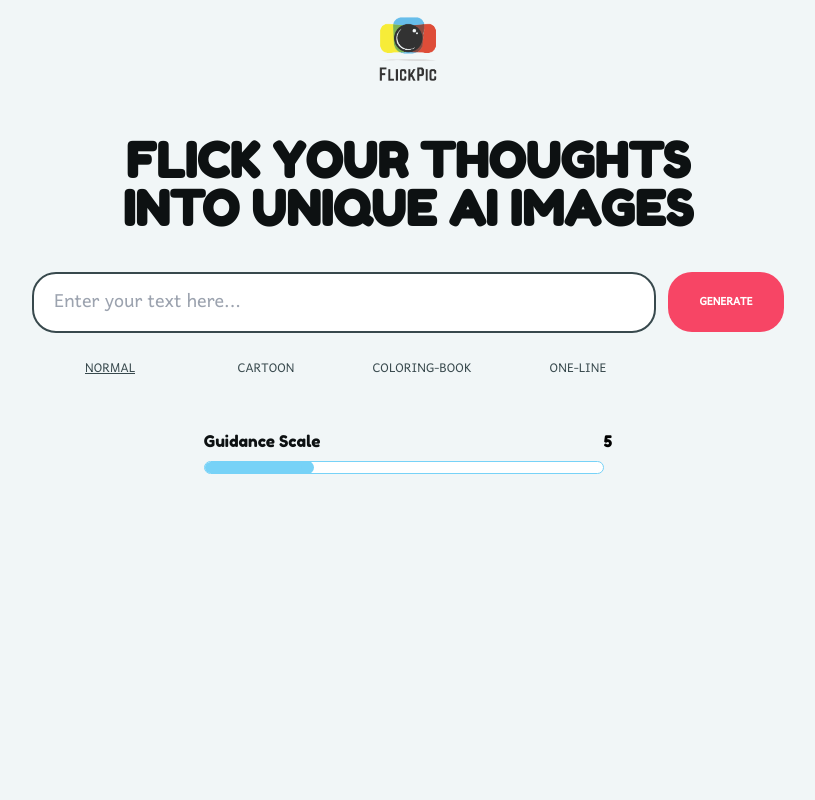
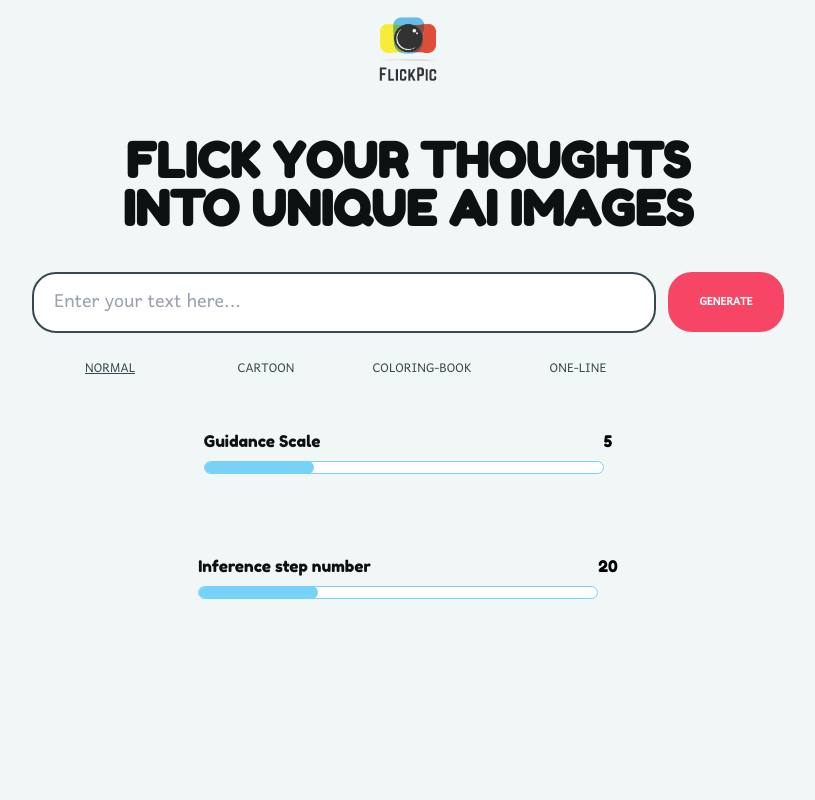
Before and after one commit to pbegovac/flickpic, a React (Create React App) app: page / in a window 1280 px wide. Shown: the top 800 px of the page, without its empty margins (232-1047 px from the left). Built offline with nearby package versions, Linux system fonts and the light colour scheme.

Commit message:
Adding inference value

```diff
--- a/src/components/Generator/GenerateImage.js
+++ b/src/components/Generator/GenerateImage.js
@@ -1,7 +1,6 @@
 import { useState } from "react";
 import Images from "./Images";
-import owl1 from "../../images/owl1.png";
-import GuidanceScale from "./GuidanceScale";
+import Scale from "./Scales";
 import Loader from "./Loader";
 import { categories } from "../../utils/categories";
 
@@ -11,6 +10,8 @@ const GenerateImage = ({ onSubmit, src, alt }) => {
   const [loading, setLoading] = useState(false);
   const [inputTextValue, setInputTextValue] = useState("");
   const [guidanceValue, setGuidanceValue] = useState(5);
+  const [inferenceValue, setInferenceValue] = useState(20);
+
   const [category, setCategory] = useState({
     id: 1,
     value: "NORMAL",
@@ -39,6 +40,7 @@ const GenerateImage = ({ onSubmit, src, alt }) => {
       valueText: inputTextValue,
       guidanceValue: parseInt(guidanceValue),
       category: category.value.toLowerCase(),
+      inference: parseInt(inferenceValue),
     };
 
     onSubmit(data);
@@ -90,9 +92,21 @@ const GenerateImage = ({ onSubmit, src, alt }) => {
           <button className="generateButton bg-themeRed ml-3">GENERATE</button>
         </div>
       </form>
-      <GuidanceScale
-        guidanceValue={guidanceValue}
-        setGuidanceValue={setGuidanceValue}
+      <Scale
+        inputValue={guidanceValue}
+        setInputValue={setGuidanceValue}
+        label={"Guidance Scale"}
+        name={"Guidance Scale"}
+        max={"20"}
+        min={"0"}
+      />
+      <Scale
+        inputValue={inferenceValue}
+        setInputValue={setInferenceValue}
+        label={"Inference step number"}
+        name={"Inference step number"}
+        max={"70"}
+        min={"1"}
       />
       {loading && <Loader />}
       {areImagesShown && <Images src={src} alt={alt} />}
--- a/src/components/Generator/GuidanceScale.js
+++ b/src/components/Generator/Scales.js
@@ -1,29 +1,26 @@
-const GuidanceScale = ({ guidanceValue, setGuidanceValue }) => {
+const Scale = ({ label, inputValue, setInputValue, name, max, min }) => {
   return (
     <div className="w-full flex justify-around items-center mb-10 px-80 xs:px-12 lg:px-40 lg:mt-10 xl:px-60 xl:justify-center">
       <form className="flex flex-col items-start justify-end w-50">
-        <label
-          className="text-textBlack text-center mb-2"
-          htmlFor="guidanceValue"
-        >
-          Guidance Scale
+        <label className="text-textBlack text-center mb-2" htmlFor={name}>
+          {label}
         </label>
         <input
-          name="guidanceValue"
+          name={name}
           type="range"
-          min="0"
-          max="20"
-          onChange={(e) => setGuidanceValue(e.target.value)}
-          value={guidanceValue}
+          min={min}
+          max={max}
+          onChange={(e) => setInputValue(e.target.value)}
+          value={inputValue}
           className="range overflow-hidden bg-white rounded-3xl h-13 border appearance-none border-themeBlue xs:w-full xl:w-full"
         />
       </form>
       <div className=" flex flex-col justify-end items-start">
-        <p className="mb-2">{guidanceValue}</p>
+        <p className="mb-2">{inputValue} </p>
         <div className="h-13"></div>
       </div>
     </div>
   );
 };
 
-export default GuidanceScale;
+export default Scale;
--- a/src/pages/StartCreating.js
+++ b/src/pages/StartCreating.js
@@ -26,7 +26,7 @@ const StartCreating = () => {
           style: `<${data.category}>`,
           guidance_scale: data.guidanceValue,
           results: 1,
-          num_inference_steps: 10,
+          num_inference_steps: data.inferenceValue,
         }),
         headers: {},
         mode: "cors",
```
